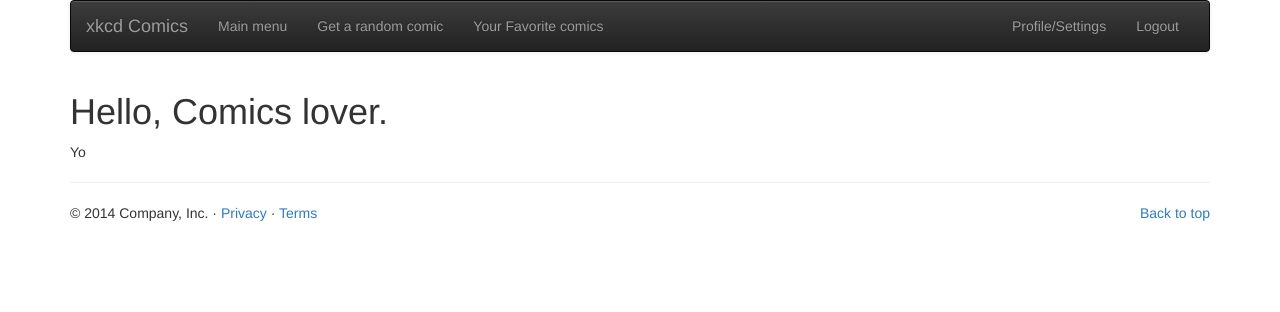
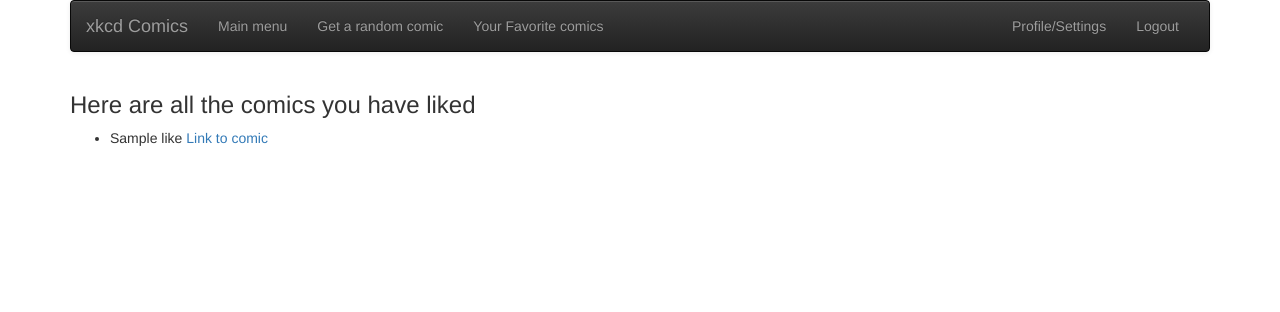
Before and after one commit to Jeffcwng/comics, a Django app: page /all_user_likes/ in a window 1280 px wide. Shown: the top 312 px of the page. Run offline with Django 3.2, Linux system fonts and the light colour scheme; a user stored in the database is signed in; tables that the repository leaves empty hold one stand-in row (values such as "Sample post"); some libraries are stand-ins or nearby versions.

Commit message:
adding some final touches to basic app

```diff
--- a/comics/urls.py
+++ b/comics/urls.py
@@ -2,7 +2,6 @@ from django.conf.urls import patterns, include, url
 from django.contrib import admin
 
 urlpatterns = patterns('',
-
     # Main site areas
     url(r'^$', 'xkcd.views.home', name='home'),
     url(r'^all_user_likes/$', 'xkcd.views.all_user_likes', name='all_user_likes'),
--- a/xkcd/templates/base_template.html
+++ b/xkcd/templates/base_template.html
@@ -6,21 +6,15 @@
     <meta http-equiv="X-UA-Compatible" content="IE=edge">
     <meta name="viewport" content="width=device-width, initial-scale=1">
     <title>xkcd - comics finder</title>
-
         <link rel="stylesheet" href="http://maxcdn.bootstrapcdn.com/bootstrap/3.2.0/css/bootstrap.min.css">
         <link rel="stylesheet" href="http://maxcdn.bootstrapcdn.com/bootstrap/3.2.0/css/bootstrap-theme.min.css">
         <link href="//maxcdn.bootstrapcdn.com/font-awesome/4.2.0/css/font-awesome.min.css" rel="stylesheet">
         <script src="http://ajax.googleapis.com/ajax/libs/jquery/2.1.1/jquery.min.js"></script>
         <script src="https://maxcdn.bootstrapcdn.com/bootstrap/3.2.0/js/bootstrap.min.js"></script>
-
-     {% block header %}
-
-    {% endblock header %}
-
+         {% block header %}
+         {% endblock header %}
   </head>
   <body>
-      <!--  nav bar start  -->
-
       <div class="container">
         <div class="navbar navbar-inverse navbar-default" role="navigation">
           <div class="container-fluid">
@@ -38,51 +32,27 @@
                 <li><a href="{% url 'comics' %}">Main menu</a></li>
                 <li><a href="{% url 'random_search' %}">Get a random comic</a></li>
                 <li><a href="{% url 'all_user_likes' %}">Your Favorite comics</a></li>
-{#                <li><a href="#about">About</a></li>#}
-
               </ul>
               <ul class="nav navbar-nav navbar-right">
                 {% if user.is_authenticated %}
                 <li><a href="{% url 'profile' %}">Profile/Settings</a></li>
                 <li><a href="{% url 'logout' %}">Logout</a></li>
                 {% else %}
+                <li><a href="{% url 'register' %}">Register</a></li>
                 <li><a href="{% url 'login' %}">Login</a></li>
-                <li><a href="{% url 'register' %}">Register</a></li>
                 {% endif %}
-
               </ul>
-
             </div>
           </div>
         </div>
       </div>
-
-      <!--  nav bar end  -->
-
     <div class="container">
-
-            <h1>Hello, Comics lover.</h1>
+        {% block content %}
+        {% endblock content %}
     </div>
-
     <div class="container">
-    {% block content %}
-
-
-    {% endblock content %}
+        {% block footer %}
+        {% endblock footer %}
     </div>
-
-
-    <div class="container">
-        <hr class="featurette-divider">
-        <footer>
-                <p class="pull-right"><a href="#">Back to top</a></p>
-                <p>© 2014 Company, Inc. · <a href="#">Privacy</a> · <a href="#">Terms</a></p>
-        </footer>
-    </div>
-
-    {% block foot %}
-
-    {% endblock foot %}
-
   </body>
 </html>
--- a/xkcd/templates/home.html
+++ b/xkcd/templates/home.html
@@ -4,7 +4,8 @@
 
 <div class="container">
 
-<p>hi, home.html</p>
+   <div class="row">
+   </div>
 
 </div>
 {% endblock %}
--- a/xkcd/templates/postlogin/all_user_likes.html
+++ b/xkcd/templates/postlogin/all_user_likes.html
@@ -1,8 +1,12 @@
 {% extends 'base_template.html' %}
-
-
 {% block content %}
-Yo
-
-
+    <h3>Here are all the comics you have liked</h3>
+    <ul>
+        {% for like in likes %}
+            <li>
+                    {{ like.comic_name }}
+                    <a href="{{ like.url }}">Link to comic</a><br>
+            </li>
+        {% endfor %}
+    </ul>
 {% endblock content %}
--- a/xkcd/templates/registration/logged_out.html
+++ b/xkcd/templates/registration/logged_out.html
@@ -1,4 +1,8 @@
 {% extends "base_template.html" %}
+
+{% block header %}
+    <meta http-equiv="Refresh" content="1; {% url 'home' %}">
+{% endblock header %}
 
 {% block content %}
     <div class="container">
```
Also changed, not shown: 2 other files.
